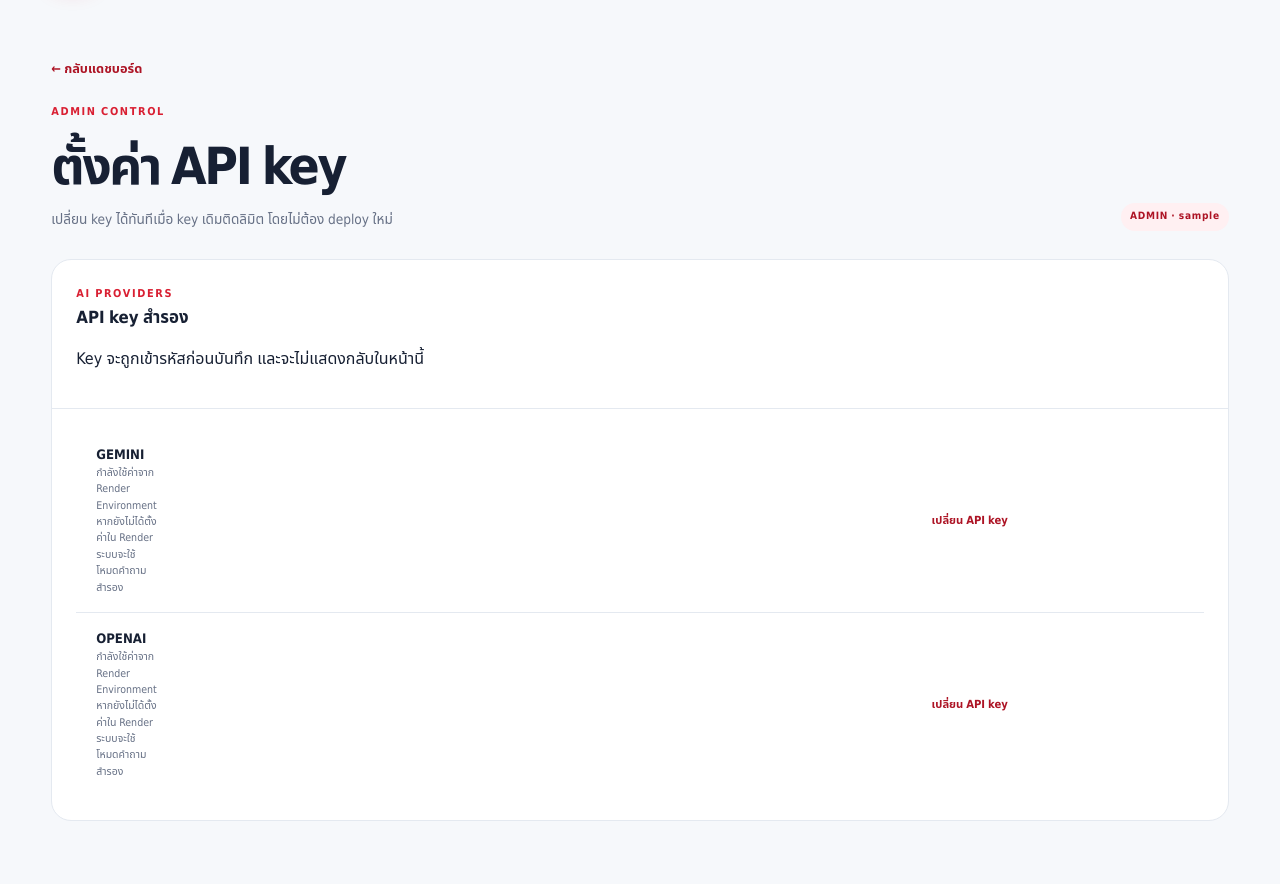
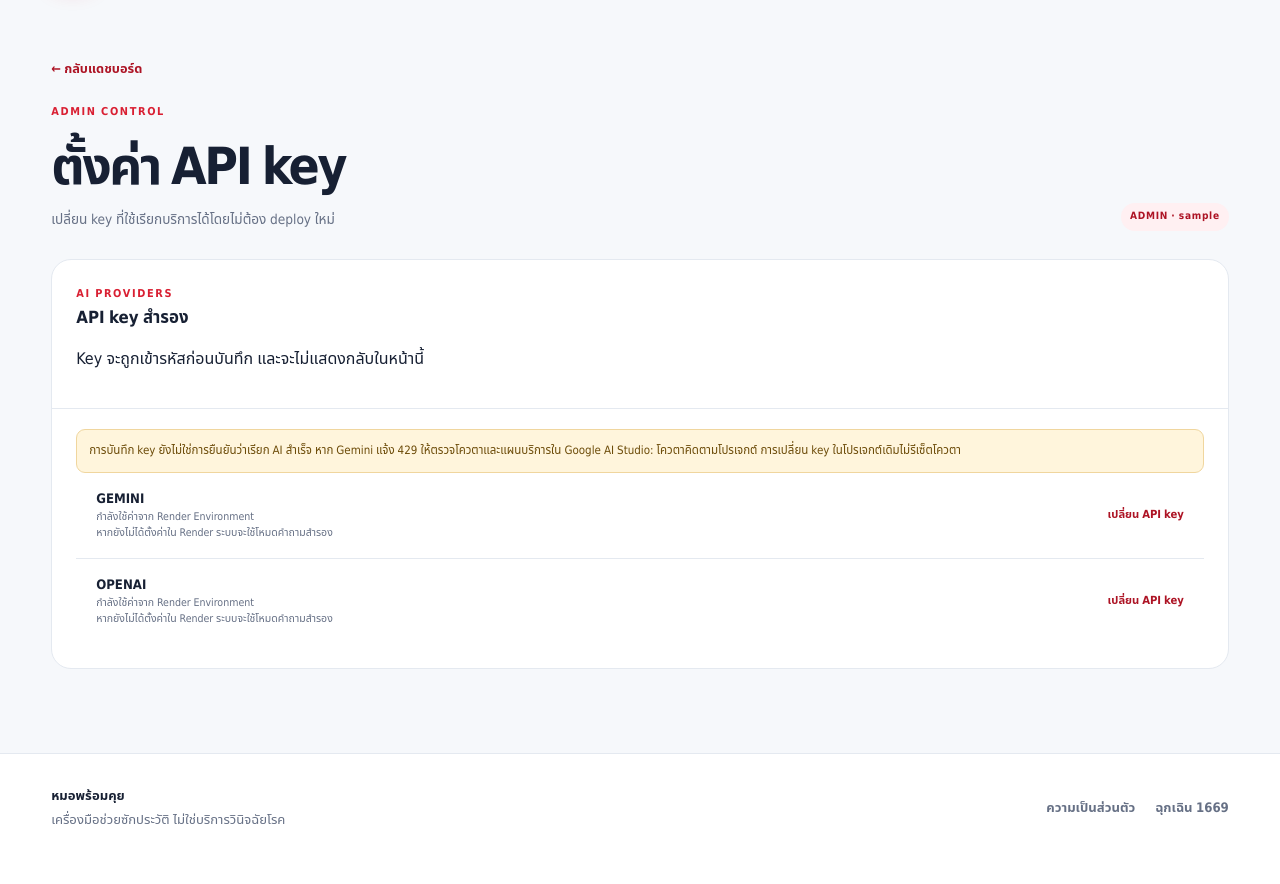
Before and after one commit to Pannatornn/MOPROMKUI_coppy, a Flask app: page /staff/ai-settings in a window 1280 px wide. Shown: the part 82-966 px from the top of the page. After the commit the page ends 906 px from the top, so only its background shows below. Run offline with Flask 3, Linux system fonts and the light colour scheme; the visitor is signed in with stand-in values (Sample User, id 1); tables that the repository leaves empty hold one stand-in row (values such as "Sample post"); some web fonts are replaced.

Commit message:
Fix QA findings: app/templates/staff_ai_settings.html

```diff
--- a/app/templates/staff_ai_settings.html
+++ b/app/templates/staff_ai_settings.html
@@ -2,14 +2,15 @@
 {% block title %}ตั้งค่า AI — หมอพร้อมคุย{% endblock %}
 {% block content %}
 <a class="back-link" href="{{ url_for('main.staff_dashboard') }}">← กลับแดชบอร์ด</a>
-<section class="dashboard-header"><div><span class="eyebrow">ADMIN CONTROL</span><h1>ตั้งค่า API key</h1><p>เปลี่ยน key ได้ทันทีเมื่อ key เดิมติดลิมิต โดยไม่ต้อง deploy ใหม่</p></div><span class="role-badge">ADMIN · {{ current_user.username }}</span></section>
+<section class="dashboard-header"><div><span class="eyebrow">ADMIN CONTROL</span><h1>ตั้งค่า API key</h1><p>เปลี่ยน key ที่ใช้เรียกบริการได้โดยไม่ต้อง deploy ใหม่</p></div><span class="role-badge">ADMIN · {{ current_user.username }}</span></section>
 
 <section class="review-card create-user-card">
   <div class="card-heading"><div><span class="eyebrow">AI PROVIDERS</span><h2>API key สำรอง</h2><p>Key จะถูกเข้ารหัสก่อนบันทึก และจะไม่แสดงกลับในหน้านี้</p></div></div>
+  <p class="ai-note">การบันทึก key ยังไม่ใช่การยืนยันว่าเรียก AI สำเร็จ หาก Gemini แจ้ง 429 ให้ตรวจโควตาและแผนบริการใน Google AI Studio: โควตาคิดตามโปรเจกต์ การเปลี่ยน key ในโปรเจกต์เดิมไม่รีเซ็ตโควตา</p>
   <div class="user-list">
     {% for provider, credential in credentials.items() %}
-    <article class="user-row">
-      <div class="user-info"><strong>{{ provider.upper() }}{% if provider == active_provider %} · กำลังใช้งาน{% endif %}</strong><span>{% if credential %}กำหนดจากหน้าแอดมินแล้ว{% else %}กำลังใช้ค่าจาก Render Environment{% endif %}</span><small>{% if credential %}แก้ไขล่าสุดโดย @{{ credential.updated_by }} · {{ credential.updated_at|bangkok_time }}{% else %}หากยังไม่ได้ตั้งค่าใน Render ระบบจะใช้โหมดคำถามสำรอง{% endif %}</small></div>
+    <article class="user-row provider-row">
+      <div class="user-info"><strong>{{ provider.upper() }}{% if provider == active_provider %} · เลือกใช้งาน{% endif %}</strong><span>{% if credential %}กำหนดจากหน้าแอดมินแล้ว{% else %}กำลังใช้ค่าจาก Render Environment{% endif %}</span><small>{% if credential %}แก้ไขล่าสุดโดย @{{ credential.updated_by }} · {{ credential.updated_at|bangkok_time }}{% else %}หากยังไม่ได้ตั้งค่าใน Render ระบบจะใช้โหมดคำถามสำรอง{% endif %}</small></div>
       <div class="user-controls">
         <details><summary>เปลี่ยน API key</summary><form method="post" class="password-reset"><input type="hidden" name="csrf_token" value="{{ csrf_token() }}"><input type="hidden" name="provider" value="{{ provider }}"><input type="hidden" name="action" value="save"><input name="api_key" type="password" minlength="16" maxlength="512" autocomplete="new-password" placeholder="วาง API key ใหม่" required><button class="button button-primary button-small" type="submit">บันทึก</button></form></details>
         {% if credential %}<form method="post"><input type="hidden" name="csrf_token" value="{{ csrf_token() }}"><input type="hidden" name="provider" value="{{ provider }}"><input type="hidden" name="action" value="clear"><button class="button button-ghost button-small" type="submit">กลับไปใช้ค่า Render</button></form>{% endif %}
```
